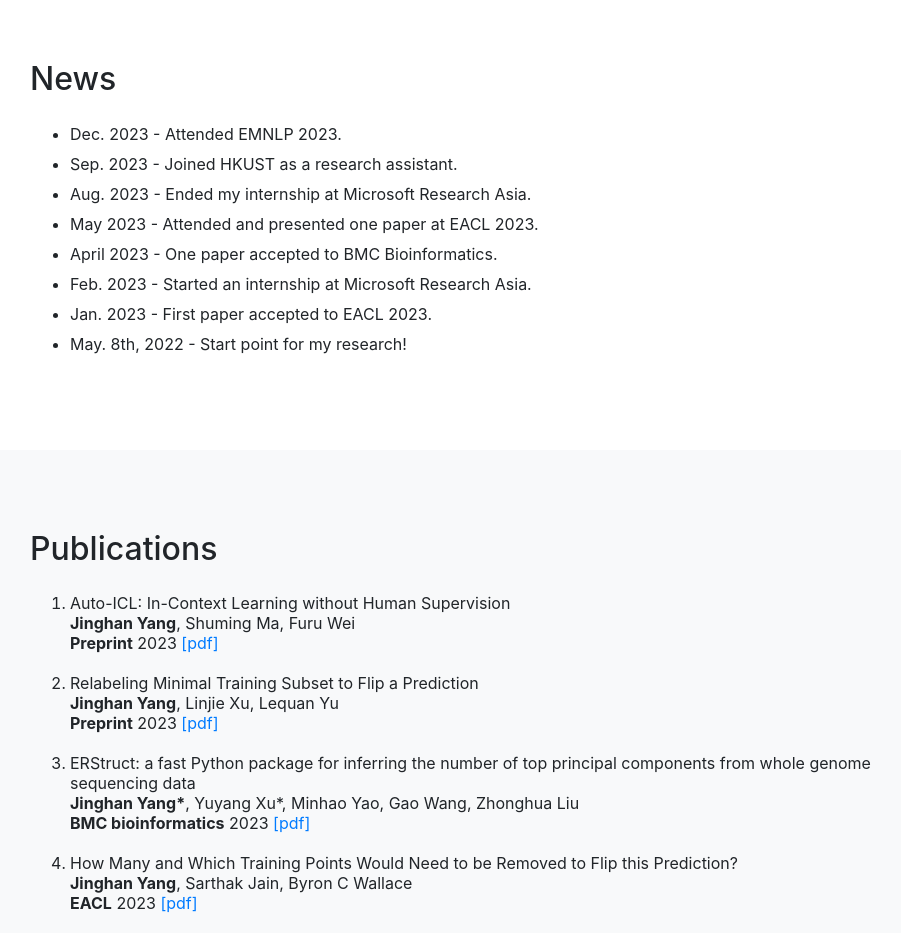
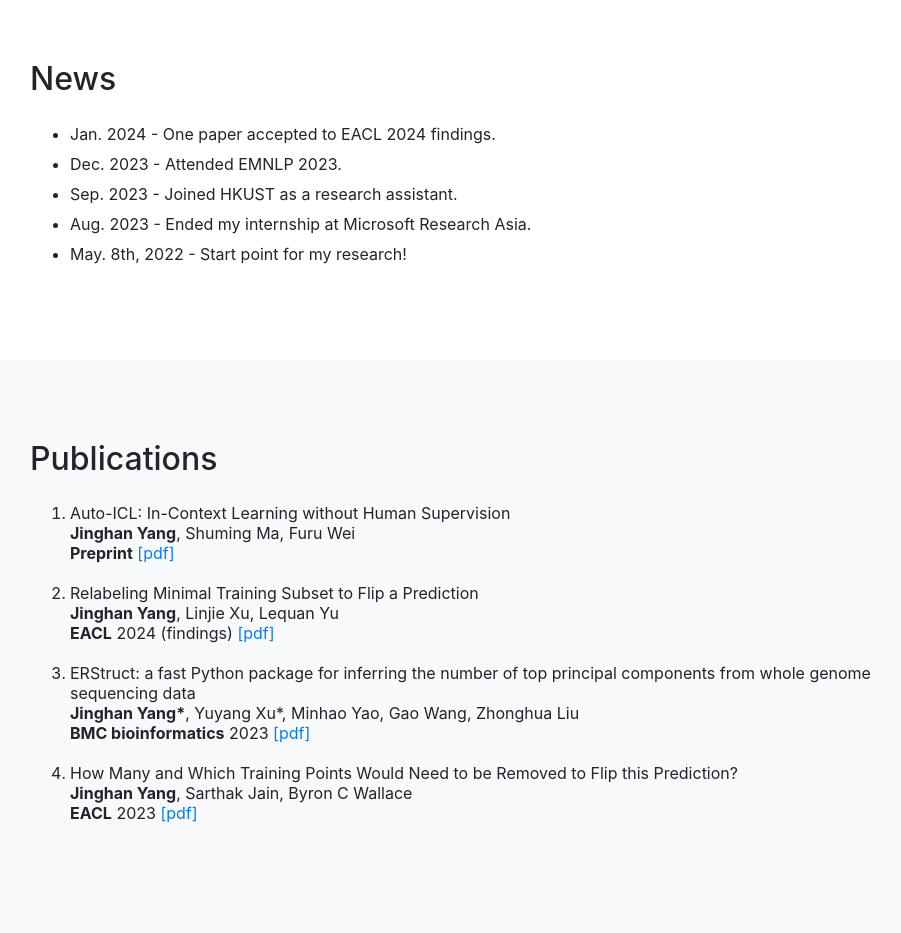
Before and after one commit to ecielyang/jinghanyang.github.io, a website with bundled scripts: page index.html in a window 1280 px wide. Shown: the part 700-1633 px from the top of the page, without its empty margins (150-1051 px from the left). Built offline with nearby package versions, Linux system fonts and the light colour scheme.

Commit message:
Add files via upload

```diff
--- a/index.html
+++ b/index.html
@@ -100,13 +100,10 @@
               <h2>News</h2>
               <p style="margin-bottom: 25px"></p>
               <ul>
-                  <li style="line-height: 20px; margin-bottom: 10px;">Dec. 2023 - Attended EMNLP 2023.</li>
+              <li style="line-height: 20px; margin-bottom: 10px;">Jan. 2024 - One paper accepted to EACL 2024 findings.</li>
+              <li style="line-height: 20px; margin-bottom: 10px;">Dec. 2023 - Attended EMNLP 2023.</li>
               <li style="line-height: 20px; margin-bottom: 10px;">Sep. 2023 -  Joined HKUST as a research assistant.</li>
               <li style="line-height: 20px; margin-bottom: 10px;">Aug. 2023 -  Ended my internship at Microsoft Research Asia.</li>
-              <li style="line-height: 20px; margin-bottom: 10px;">May 2023 - Attended and presented one paper at EACL 2023.</li>
-              <li style="line-height: 20px; margin-bottom: 10px;">April 2023 - One paper accepted to BMC Bioinformatics.</li>
-              <li style="line-height: 20px; margin-bottom: 10px;">Feb. 2023 -  Started an internship at Microsoft Research Asia.</li>
-              <li style="line-height: 20px; margin-bottom: 10px;">Jan. 2023 - First paper accepted to EACL 2023.</li>
               <li style="line-height: 20px; margin-bottom: 10px;">May. 8th, 2022 - Start point for my research!</li>
               </ul>
             </div>
@@ -125,14 +122,14 @@
                 Auto-ICL: In-Context Learning without Human Supervision
                   <br>
                 <strong>Jinghan Yang</strong>, Shuming Ma, Furu Wei<br>
-                <strong>Preprint</strong> 2023
+                <strong>Preprint</strong>
                 <a href="https://arxiv.org/pdf/2311.09263.pdf">[pdf]</a>
             </li>
             <li style="line-height: 20px; margin-bottom: 20px;">
                 Relabeling Minimal Training Subset to Flip a Prediction
                   <br>
                 <strong>Jinghan Yang</strong>, Linjie Xu, Lequan Yu<br>
-                <strong>Preprint</strong> 2023
+                <strong>EACL</strong> 2024 (findings)
                 <a href="https://arxiv.org/pdf/2305.12809.pdf">[pdf]</a>
             </li>
 
```
